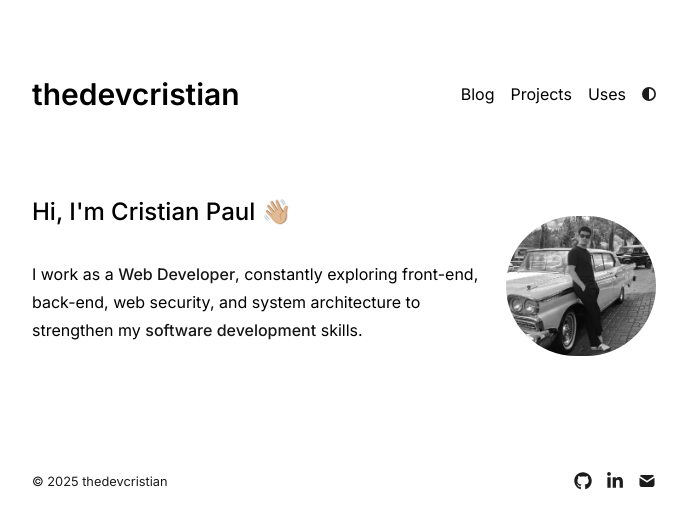
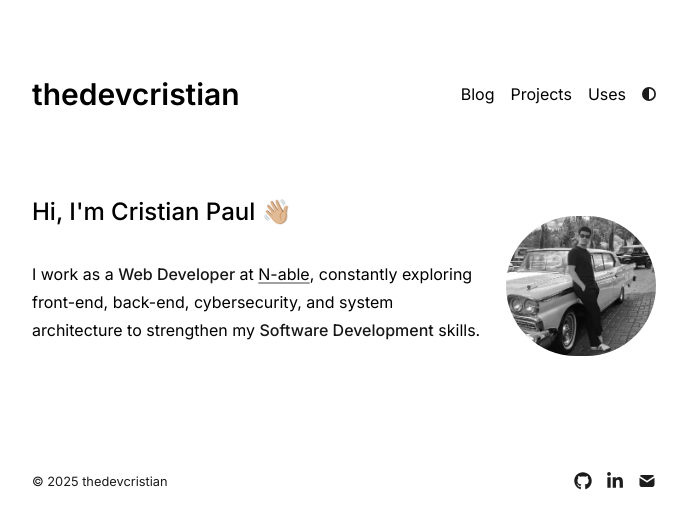
Before and after one commit to crispaulcastaneda/devcristian, a Next.js app: page / in a window 1280 px wide. Shown: the top 528 px of the page, without its empty margins (296-983 px from the left). Built offline with nearby package versions, Linux system fonts and the light colour scheme.

Commit message:
Modified page.tsx

```diff
--- a/app/page.tsx
+++ b/app/page.tsx
@@ -1,5 +1,4 @@
 import Image from 'next/image';
-import { socialLinks } from './lib/config';
 
 export default function Page() {
   return (
@@ -16,7 +15,7 @@ export default function Page() {
       <h1 className="mb-8 text-2xl font-medium">Hi, I'm Cristian Paul 👋🏼</h1>
       <div className="prose prose-neutral dark:prose-invert">
         <p>
-          I work as a <strong>Web Developer</strong>, constantly exploring front-end, back-end, web security, and system architecture to strengthen my <strong>software development</strong> skills.
+          I work as a <strong>Web Developer</strong> at <strong><a href="https://www.n-able.com/">N-able</a></strong>, constantly exploring front-end, back-end, cybersecurity, and system architecture to strengthen my <strong>Software Development</strong> skills.
         </p>
       </div>
     </section>
```
